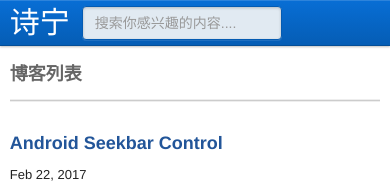
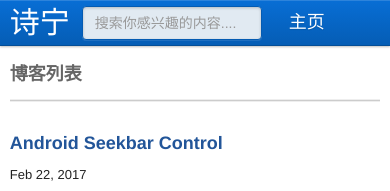
Before and after one commit to magic5650/magic5650.github.io, a Jekyll site: the page built from index.html, in a window 390 px wide. Shown: the top 191 px of the page. Built offline with Jekyll 4.4.1, drawn with Linux system fonts in a browser that asks for light colours; the list of posts is cut into pages by our own code.

Commit message:
Signed-off-by: magic5650 <magic5650@126.com>

```diff
--- a/_includes/header.html
+++ b/_includes/header.html
@@ -5,12 +5,12 @@
     <div class="search-tool" id="search">
       <input type="text" class="form-control search-content" id="search-content" placeholder="搜索你感兴趣的内容...." />
     </div>
-<!--     <nav id="Moblienav">
-  <ul>
-    <li><a href="{{ "/home" | prepend: site.url }}" class="myFont css2dcc4b9955748">主页</a></li>
-  </ul>
-</nav> -->
-<!-- <nav id="PCnav">
+    <nav id="Moblienav">
+      <ul>
+        <li><a href="{{ "/home" | prepend: site.url }}" class="myFont css2dcc4b9955748">主页</a></li>
+      </ul>
+    </nav>
+<nav id="PCnav">
   <ul>
     <li><a href="{{ "/home" | prepend: site.url }}" class="myFont css2dcc4b9955748">主页</a></li>
     <li><a href="{{ "/index" | prepend: site.url }}" class="myFont css2dcc4b9955748">博客</a></li>
@@ -27,7 +27,7 @@
           console.log("moblie")
         }
     })
-    </script> -->
+    </script>
     <link rel="stylesheet" href="{{ "/search/css/cb-search.css" | prepend: site.url }}">
     <script src="{{ "/search/js/bootstrap3-typeahead.min.js" | prepend: site.url }}"></script>
     <script src="{{ "/search/js/cb-search.js" | prepend: site.url }}"></script>
--- a/search/css/cb-search.css
+++ b/search/css/cb-search.css
@@ -53,7 +53,7 @@
 			}
 
             .search-content {
-                width: 200px;
+                width: 180px;
                 font-size: 22px;
                 background-color: #eee;
                 color: black;
```
